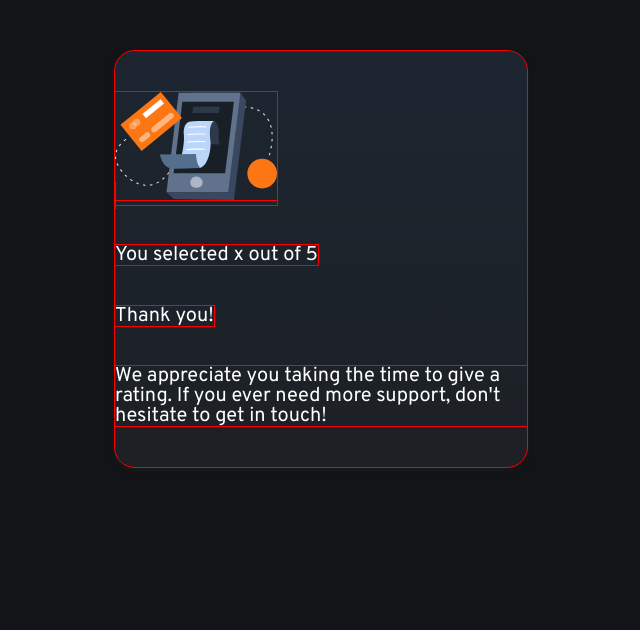
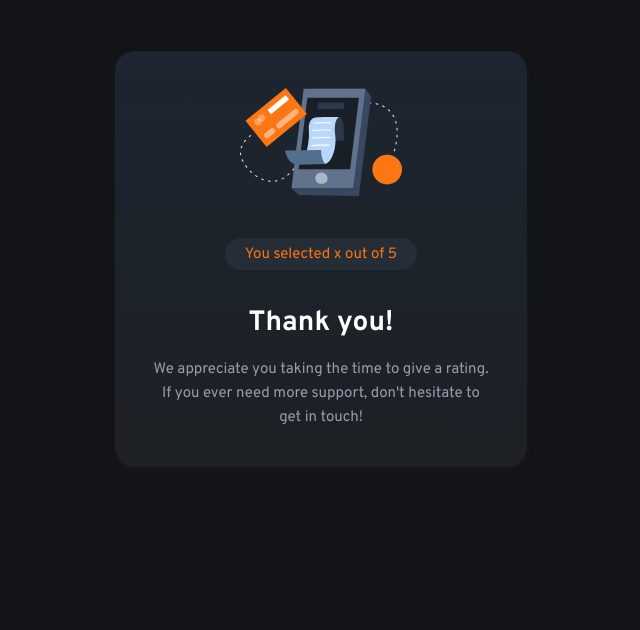
Before and after one commit to mhjarvis/front-end-projects, a plain HTML site: page newbie_solutions/interactive-rating-component/index.html in a window 1280 px wide. Shown: the part 141-771 px from the top of the page, without its empty margins (319-959 px from the left). Drawn offline with Linux system fonts and the light colour scheme.

Commit message:
Finalize thank-you-note styling

```diff
--- a/newbie_solutions/interactive-rating-component/styles.css
+++ b/newbie_solutions/interactive-rating-component/styles.css
@@ -1,9 +1,5 @@
 @import url(./reset.css);
 @import url('https://fonts.googleapis.com/css2?family=Overpass:wght@400;700&family=Prompt:wght@100;200;300;400;500;600;700&display=swap');
-
-* {
-    outline: 1px solid red;
-}
 
 :root {
     font-size: 10px;
@@ -138,10 +134,48 @@ form > * {
     *********** THANK YOU ***********
     ********************************/
 
+.thankyou-container {
+    display: flex;
+    align-items: center;
+    justify-content: space-evenly;
+}
 
+.thankyou-container > * {
+    margin: 0 3.5rem;
+}
 
+/* .thankyou-img {
+} */
 
+.score-select {
+    height: 3rem;
+    background-color: var(--dark-blue);
+    color: var(--orange);
+    font-size: 1.5rem;
+    line-height: 2.4rem;
+    font-weight: 400;
+    padding: 0 2rem;
+    padding-top: 2px;
+    border-radius: 24px;
+    display: flex;
+    align-items: center;
+    justify-content: center;
 
+}
+
+.thankyou-title {
+    font-size: 28px;
+    font-weight: 700;
+    line-height: 3.5rem;;
+}
+
+.thankyou-paragraph {
+    text-align: center;
+    font-size: 1.5rem;
+    line-height: 2.4rem;
+    color: var(--light-gray);
+    margin-top: -2rem;
+}
 
 
 
```
